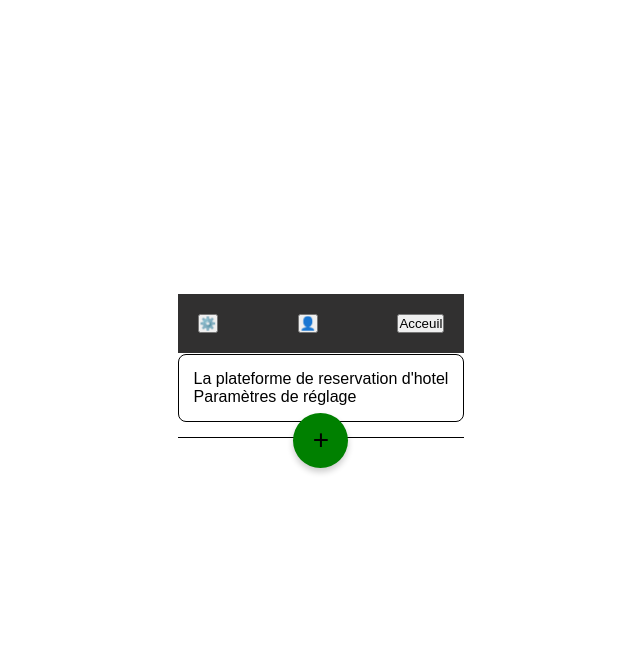
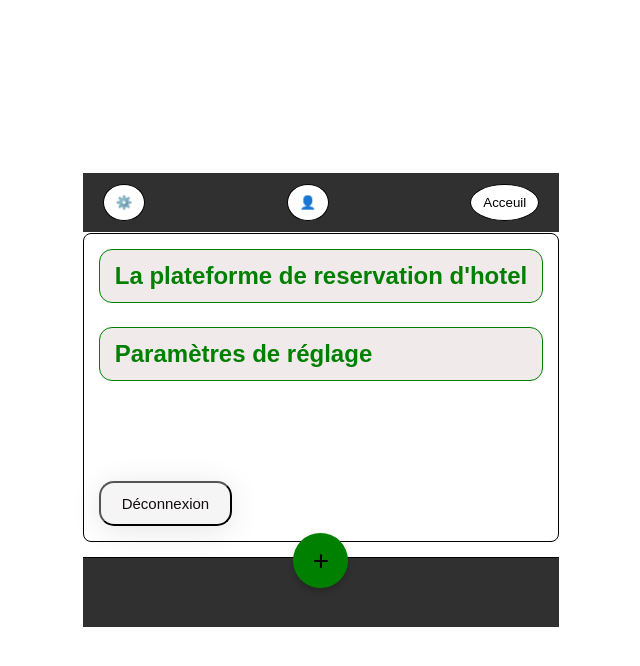
Before and after one commit to astredivin-ultra-instinct/gestion_hotel, a Django app: page /profiles/ in a window 1280 px wide, after a click on "⚙️". Shown: the top 666 px of the page, without its empty margins (319-959 px from the left). Run offline with Django 4.2, Linux system fonts and the light colour scheme.

Commit message:
Vendredi_14

```diff
--- a/Hotel/urls.py
+++ b/Hotel/urls.py
@@ -22,10 +22,11 @@ urlpatterns = [
     path('admin/', admin.site.urls),
     path('creation_compte/',views.compte_hotel, name='compte_hotel'),
     path('connexion/', views.connexion, name='connexion'),
+    path('deconnexion/', views.deconnexion, name='deconnexion'),
     path('ajouter_chambre/', views.add_chambre, name='add_chambre'),
     path('modifier_chambre/', views.mod_chambre, name='mod_chambre'),
     path('supprimer_chambre/', views.supp_chambre, name='supp_chambre'),
-    path('reservation/', views.reserver_chambre, name='reserver_chambre'),
+    path('reservation/<int:k>', views.reserver_chambre, name='reserver_chambre'),
     path('', views.acceuil, name='acceuil'),
     path('login/', views.logine, name='login'),
     path('recherche/', views.rechercher, name="rechercher"),
--- a/reservation/forms.py
+++ b/reservation/forms.py
@@ -19,7 +19,7 @@ class CompteForm(forms.ModelForm):
 class ChambreForm(forms.ModelForm):
     class Meta:
         model = Chambre
-        fields = ['numero','etage','nombre','prix_heure','prix_jour','prix_mois']
+        fields = ['numero','etage','photo','nombre','prix_heure','prix_jour','prix_mois']
 
 class ReservationForm(forms.ModelForm):
     class Meta:
--- a/reservation/static/reservation/js/connexion.js
+++ b/reservation/static/reservation/js/connexion.js
@@ -14,6 +14,7 @@ async function sendReq(url, data) {
 function message(texte, type) {
     const msg = document.getElementById('message');
     msg.textContent = texte;
+    msg.style.display = 'block';
     if(type) {
         msg.style.color = 'rgb(20, 80, 23)';
         msg.style.backgroundColor = 'rgb(158, 206, 168)';
--- a/reservation/static/reservation/js/hotel.js
+++ b/reservation/static/reservation/js/hotel.js
@@ -20,11 +20,11 @@ function Message(texte, type) {
 
     // type
     if (type === 'success') {
-        container.style.backgroundColor = '#d4edda';
+        container.style.backgroundColor = '#eff5f0';
         container.style.color = '#155724';
     } else {
         container.style.backgroundColor = '#f8d7da';
-        container.style.color = '#721c24';
+        container.style.color = '#f1f1f1';
     }
 
     // Effacer le message automatiquement après 5 secondes
--- a/reservation/static/reservation/js/profile.js
+++ b/reservation/static/reservation/js/profile.js
@@ -1,4 +1,95 @@
+// page de profile
+
 function afficherPage(page) {
     document.querySelectorAll('.page').forEach( p => p.style.display='none');
     document.getElementById(page).style.display ="block";
 }
+
+async function sendReq(url, data){
+    const csrftoken = document.querySelector('[name=csrfmiddlewaretoken]').value;
+    const resp = await fetch(url, {
+        method: 'POST',
+        headers : {
+            'X-CSRFToken': csrftoken
+        },
+        body : data
+    });
+    return await resp.json();
+}
+
+//Message
+function Message(texte, type){
+    const msg = document.getElementById('message');
+    msg.textContent = texte;
+    msg.style.display = 'block';
+    msg.style.border = '1px solid';
+    msg.style.borderColor = 'rgb(239, 22, 22)'
+    if(type === 'success') {
+        msg.style.color = 'rgb(11, 93, 22)';
+        msg.style.backgroundColor = 'rgb(53, 142, 62)'
+    } else {
+        msg.style.color = 'rgba(230, 14, 14, 0.99)';
+        //msg.style.backgroundColor = 'rgba(234, 232, 232, 0.93)'
+    }
+    setTimeout( () =>{
+        msg.style.display = 'none';
+    }, 5000);
+}
+
+// Ajout de chambre
+
+async function add_chambre() {
+    //const d = document.getElementById('form');
+    const data = new FormData();
+    data.append('numero', document.querySelector('#numero').value);
+    data.append('etage', document.querySelector('#etage').value);
+    data.append('nombre', document.querySelector('#nombre').value);
+    data.append('prix_heure', document.querySelector('#prix_heure').value);
+    data.append('prix_jour', document.querySelector('#prix_jour').value);
+    data.append('prix_mois', document.querySelector('#prix_mois').value);
+    data.append('photo', document.querySelector('#photo').files[0]);
+    const rep = await sendReq('/ajouter_chambre/', data);
+    if (rep.success) {
+        console.log(rep.message);
+        Message(rep.message, 'success');
+        document.getElementById('form').reset();
+        //window.location.href = rep.redirect_url;
+    } else {
+        Message(rep.message, 'error');
+        console.log(rep.message);
+        return;
+    }
+}
+// Ajout de chambre
+const doc = document.querySelector('#form');
+console.log("le document est :", doc);
+document.querySelector('#form').addEventListener('submit',
+    async function(e) {
+        e.preventDefault();
+        await add_chambre();
+    }
+);
+
+//Deconnection
+
+
+
+document.querySelector('.dec').addEventListener("click",
+    async function(e){
+        e.preventDefault();
+        const csrftoken = document.querySelector('[name=csrfmiddlewaretoken]').value;
+        const dec = await fetch('/deconnexion/', {
+        method: 'POST',
+        headers: {
+            'X-CSRFToken':csrftoken
+        },
+    });
+         const rep = await dec.json();
+        if (rep.success) {
+            Message(rep.message, 'success');
+            window.location.href = rep.redirect_url;
+        } else {
+            Message(rep.message, 'error');
+        }
+    }
+);
--- a/reservation/templates/profiles.html
+++ b/reservation/templates/profiles.html
@@ -52,6 +52,7 @@
             align-items: center;
             z-index: 10;
             display: flex;
+            background-color:rgb(49, 48, 48);
         }
         .add {
             position: absolute;
@@ -75,23 +76,150 @@
         .add:active {
             transform:  scale(1.1);
         }
+        .btn {
+            width: 100%;
+            background-color: green;
+            border: 1px solid white;
+            border-radius: 14px;
+            padding: 10px 15px;
+            margin-top: 10px;
+        }
+        .btn:hover{
+            background-color: rgb(37, 80, 37);
+        }
+        .btn:active {
+            transform: scale(1.1);
+        }
+        form input {
+            width: 100%;
+            max-width: 450px;
+            padding: 12px 12px;
+            text-align: center;
+            justify-content: center;
+            border: 2px solid rgb(137, 141, 142);
+            border-radius: 13px;
+        }
+        form input:focus {
+            border-color: rgba(246, 10, 10, 0.877);
+            outline: none;
+            box-shadow: 3px 0 2px;
+
+        }
+        form label {
+            display: flex;
+            width: 100%;
+            max-width: 450px;
+            text-align: center;
+            justify-content: center;
+        }
+        h2 {
+            display: flex;
+            text-align: left;
+            color: green;
+            background-color: rgb(241, 234, 234);
+            border: 1px solid green;
+            border-radius: 13px;
+            padding: 12px 15px;
+        }
+        .head {
+            background-color: white;
+            border: 1px solid;
+            padding: 10px 12px;
+            border-radius: 50%;
+        }
+        .head:hover {
+            background-color: gray;
+        }
+        #message {
+            width: 100%;
+            max-width: 450px;
+            padding: 12px 12px;
+            text-align: center;
+            justify-content: center;
+            /*border: 1px solid rgb(229, 24, 24);*/
+            border-radius: 13px;
+        }
+        .dec {
+            font-size: 15px;
+            color: rgb(20, 13, 13);
+            background-color: rgb(222, 222, 222, 0.3);
+            backdrop-filter: blur(10px); -webkit-backdrop-filter: blur(10px);
+            box-shadow: 0 4px 30px rgba(0, 0, 0, 0.1);
+            text-align: center;
+            justify-content: center;
+            border: px solid black;
+            border-radius: 15px;
+            width: 30%;
+            padding: 12px 14px;
+            margin-top: 100px;
+            cursor: pointer;
+        }
+        .dec:hover{
+            background-color: rgb(168, 160, 160, 0.5);
+        }
+        .dec:active{
+            transform: scale(1.1);
+        }
     </style>
 </head>
 <body>
     <script src="{% static 'reservation/js/profile.js' %}" defer></script>
     <div class="container">
         <header>
-            <button onclick="afficherPage('para')">⚙️</button>
-            <button onclick="afficherPage('profil')">👤</button>
-            <button onclick="afficherPage('acceuil')">Acceuil</button>
+            <button onclick="afficherPage('para')" class="head">⚙️</button>
+            <button onclick="afficherPage('profil')" class="head">👤</button>
+            <button onclick="afficherPage('acceuil')" class="head">Acceuil</button>
         </header>
         <div class ="main">
-            <div id="acceuil" class="acceuil">La plateforme de reservation d'hotel</div>
-            <div id="para" class="page" style="display: none;" >Paramètres de réglage</div>
+            <div id="acceuil" class="acceuil">
+                <h2>La plateforme de reservation d'hotel</h2>
+                <div id="message">
+
+                </div>
+            </div>
+            <div id="para" class="page" style="display: none;" >
+                <h2>Paramètres de réglage</h2>
+                <input type="hidden" name="csrfmiddlewaretoken" value="{{csrf_token}}">
+                <button class="dec" title="va te faire foutre">Déconnexion</button>
+            </div>
             <div id="profil" class="page" style="display: none;"> Profile </div>
+            <form action="" id="form">
+                {% csrf_token %}
+                <div id="add" class="page" style="display: none;">
+                    <div class="c-numero">
+                        <label for="numero" class="label-c">Numero de la chambre</label>
+                        <input type="number" id="numero" placeholder="Numero de chambre" required>
+                    </div>
+                    <div class="c-etage">
+                        <label for="etage" class="label-c">Numero de l'etage</label>
+                        <input type="number" id="etage" placeholder="Air +" required>
+                    </div>
+                    <div class="c-nombre">
+                        <label for="nombre" class="label-c">Nombre de chambre</label>
+                        <input type="number" id="nombre" placeholder="1" required>
+                    </div>
+                    <div class="c-photo">
+                        <label for="photo" class="label-c">Image/Photo</label>
+                        <input type="file" id="photo" placeholder="Images" required>
+                    </div>
+                    <div class="c-prix_heure">
+                        <label for="prix_heure" class="label-c">Prix par heure</label>
+                        <input type="number" id="prix_heure" placeholder="prix/heure">
+                    </div>
+                    <div class="c-prix_jour">
+                        <label for="prix_jour">Prix par jour</label>
+                        <input type="number" id="prix_jour" placeholder="prix/jour">
+                    </div>
+                    <div class="c-prix_mois">
+                        <label for="prix_mois" class="label-c">Prix par mois</label>
+                        <input type="number" id="prix_mois" placeholder="prix/mois">
+                    </div>
+                    <button class="btn" type="submit" title="Enculé">Ajouter</button>
+                </div>
+            </form>
         </div>
         <footer>
-            <button class="add" title="Enfoiré">+</button>
+            <button onclick="afficherPage('add')" class="add" title="Enfoiré">+</button>
         </footer>
     </div>
 
--- a/reservation/views.py
+++ b/reservation/views.py
@@ -73,16 +73,21 @@ def connexion(request):
 @login_required
 def add_chambre(request):
     if request.method == 'POST':
-        data = json.loads(request.body)
-        form = ChambreForm(data)
+        #data = json.loads(request.body)
+        exist = Chambre.objects.filter(user = request.user)
+        form = ChambreForm(request.POST, request.FILES)
         if form.is_valid():
+            numero = form.cleaned_data['numero']
+            #if Chambre.objects.filter(user= request.user,numero=numero).exist():
+            for e in exist:
+                if e.numero == numero:
+                    return JsonResponse({'success': False,'message':'Ce numéro de chambre à déjà été ajouté !'} )
             chambre = form.save(commit=False)
             chambre.user = request.user
             chambre.save()
-            return JsonResponse({'success':True,'message':"Chambre ajouté avec succès"})
-            return redirect('Add_chambre')
+            return JsonResponse({'success':True,'message':"Chambre ajouté avec succès",'redirect_url':reverse('profiles')})
         else:
-            return JsonResponse({'success':False,'error':form.errors})
+            return JsonResponse({'success':False,'error':form.errors.as_json()})
 
 @login_required
 def supp_chambre(request, k):
@@ -107,8 +112,8 @@ def reserver_chambre(request, k):
     chambre = get_object_or_404(Chambre, id=k)
     if not chambre.reserver :
         if request.method == 'POST':
-            data = json.loads(request.body)
-            form = ReservationForm(data)
+            #data = json.loads(request.body)
+            form = ReservationForm(request.POST)
             if form.is_valid():
                 reserve = form.save(commit=False)
                 reserve.chambre = chambre
@@ -147,3 +152,11 @@ def acceuil(request):
 
 def logine(request):
     return render(request, 'connexion.html')
+
+@login_required
+def deconnexion(request):
+    if request.method == 'POST':
+        logout(request)
+        return JsonResponse({'success':True,'message':" Vous avez été déconnecté",'redirect_url':reverse('acceuil')})
+    else:
+        return JsonResponse({'success':False, 'message':"Méthode non autorisée!"})
```
Also changed, not shown: photos_dhotel/dbz_2fQEOmX.jpg (added), photos_dhotel/dbz_EoNz1Za.jpg (added), photos_dhotel/naruto_hQxwi8h.jpg (added), photos_dhotel/naruto_wWGqRSX.jpg (added).
